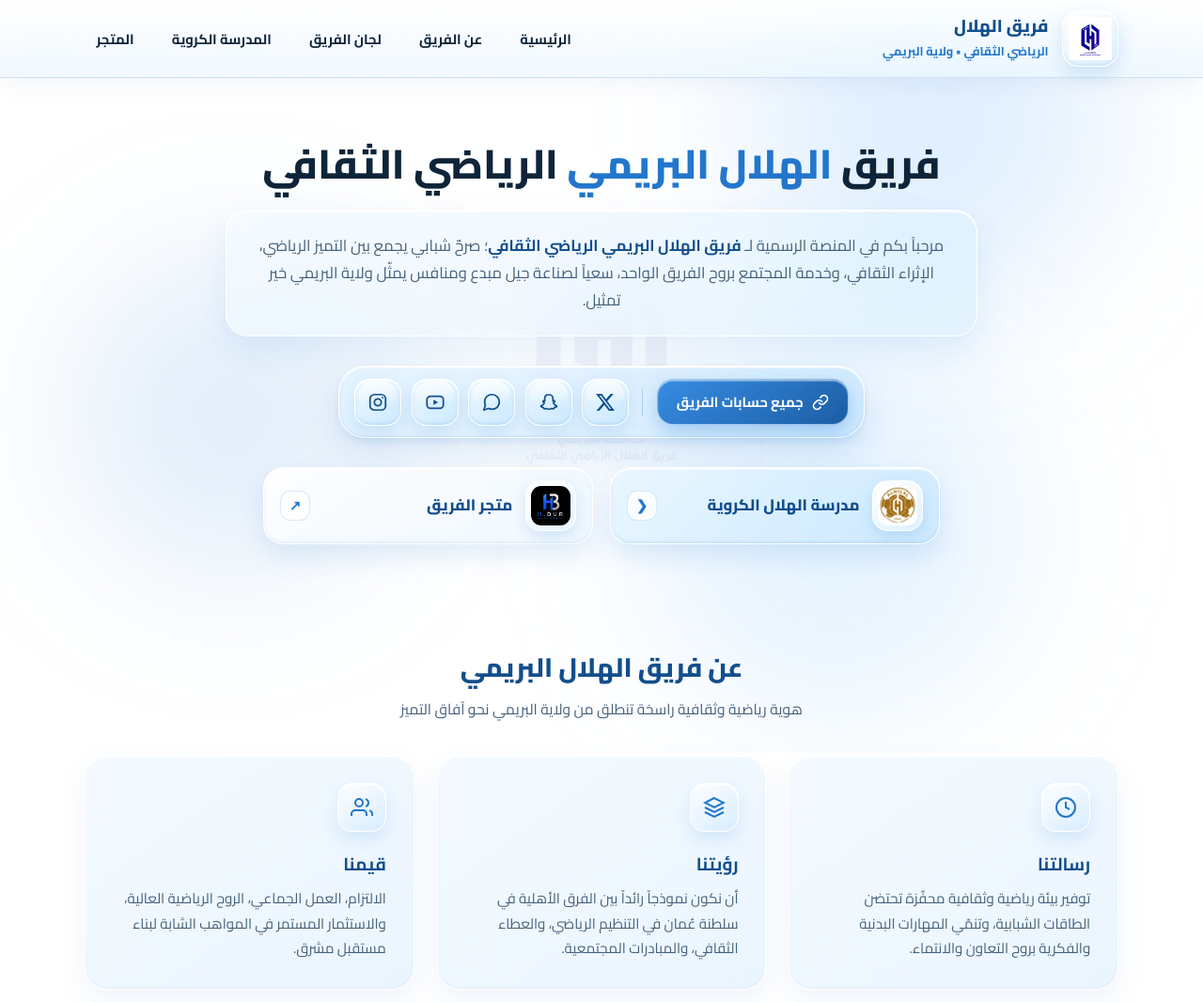
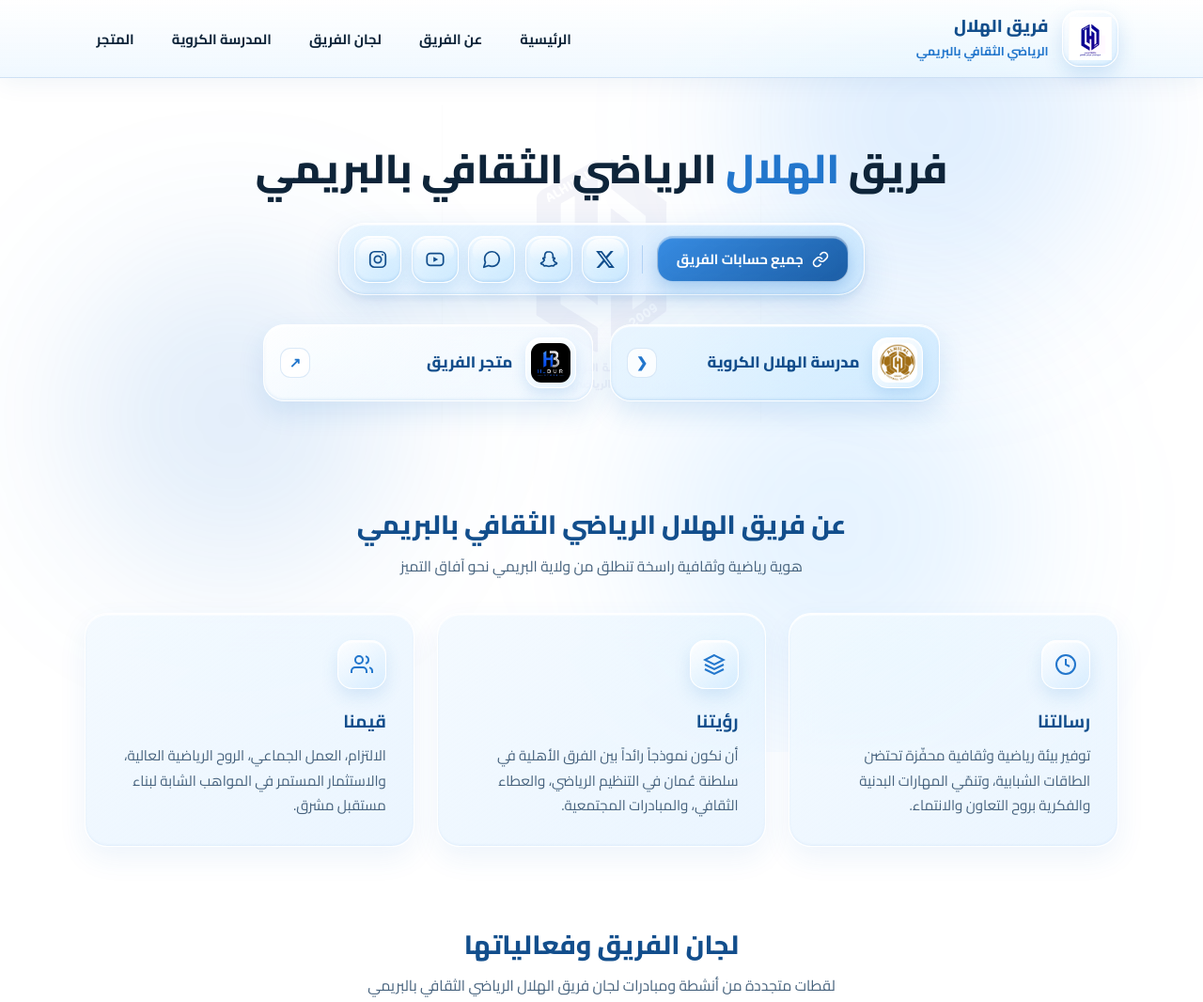
Before and after one commit to the-a7dx/alhilal, a plain HTML site: page index.html in a window 1280 px wide. Shown: the top 1066 px of the page at 94% size. Drawn offline with Linux system fonts and the light colour scheme.

Commit message:
Update index.html

```diff
--- a/index.html
+++ b/index.html
@@ -3,7 +3,7 @@
 <head>
   <meta charset="UTF-8" />
   <meta name="viewport" content="width=device-width, initial-scale=1.0" />
-  <title>  فريق الهلال الرياضي الثافي بالبريمي</title>
+  <title>فريق الهلال الرياضي الثقافي بالبريمي</title>
   <link rel="preconnect" href="https://fonts.googleapis.com" />
   <link rel="preconnect" href="https://fonts.gstatic.com" crossorigin />
   <link href="https://fonts.googleapis.com/css2?family=Cairo:wght@400;600;700;800&display=swap" rel="stylesheet" />
@@ -200,7 +200,7 @@
     /* ================= الواجهة الرئيسية ================= */
     .hero {
       position: relative;
-      padding: 4rem 1.25rem 3.2rem;
+      padding: 4.2rem 1.25rem 3.2rem;
       text-align: center;
       overflow: hidden;
     }
@@ -222,7 +222,7 @@
     .hero-inner {
       position: relative;
       z-index: 1;
-      max-width: 800px;
+      max-width: 820px;
       margin: 0 auto;
       display: flex;
       flex-direction: column;
@@ -233,34 +233,12 @@
       font-size: clamp(1.85rem, 4.2vw, 2.7rem);
       font-weight: 800;
       color: var(--text-dark);
-      margin-bottom: 1.2rem;
-      line-height: 1.3;
+      margin-bottom: 1.75rem;
+      line-height: 1.35;
     }
 
     .hero h1 span {
       color: var(--blue-glass-accent);
-    }
-
-    .intro-box {
-      background: linear-gradient(145deg, rgba(244, 250, 255, 0.86), rgba(214, 236, 255, 0.48));
-      backdrop-filter: blur(18px) saturate(180%);
-      -webkit-backdrop-filter: blur(18px) saturate(180%);
-      border: 1.2px solid var(--glass-border);
-      box-shadow:
-        0 14px 34px rgba(34, 118, 204, 0.10),
-        inset 0 1.5px 1px rgba(255, 255, 255, 1);
-      border-radius: 24px;
-      padding: 1.45rem 1.8rem;
-      margin-bottom: 1.9rem;
-    }
-
-    .intro-box p {
-      color: var(--text-muted);
-      font-size: 1.04rem;
-    }
-
-    .intro-box strong {
-      color: var(--blue-deep);
     }
 
     /* ================= شريط الرابط الموحد والأيقونات الزجاجية (iOS Glass) ================= */
@@ -1161,12 +1139,12 @@
     <div class="nav-container">
       <a href="#home" class="brand">
         <div class="brand-logo-wrap">
-          <img src="logo.png" alt="شعار فريق الهلال البريمي" onerror="this.style.display='none'; this.nextElementSibling.style.display='block';" />
+          <img src="logo.png" alt="شعار فريق الهلال الرياضي الثقافي بالبريمي" onerror="this.style.display='none'; this.nextElementSibling.style.display='block';" />
           <span style="display:none; font-weight:800; color:#124e8c; font-size:0.9rem;">الهلال</span>
         </div>
         <div class="brand-text">
-          <strong>فريق الهلال </strong>
-          <span>الرياضي الثقافي • ولاية البريمي</span>
+          <strong>فريق الهلال</strong>
+          <span>الرياضي الثقافي بالبريمي</span>
         </div>
       </a>
 
@@ -1189,14 +1167,7 @@
     <img src="logo.png" alt="" class="hero-watermark" aria-hidden="true" onerror="this.style.display='none';" />
 
     <div class="hero-inner">
-      <h1>فريق <span>الهلال البريمي</span> الرياضي الثقافي</h1>
-
-      <!-- الكلمة التعريفية للفريق -->
-      <div class="intro-box">
-        <p>
-          مرحباً بكم في المنصة الرسمية لـ <strong>فريق الهلال البريمي الرياضي الثقافي</strong>؛ صرحٌ شبابي يجمع بين التميز الرياضي، الإثراء الثقافي، وخدمة المجتمع بروح الفريق الواحد، سعياً لصناعة جيل مبدع ومنافس يمثّل ولاية البريمي خير تمثيل.
-        </p>
-      </div>
+      <h1>فريق <span>الهلال</span> الرياضي الثقافي بالبريمي</h1>
 
       <!-- الرابط الواحد الجامع وبجانبه الأيقونات الزجاجية الزرقاء -->
       <div class="unified-social-wrapper" id="contact">
@@ -1289,7 +1260,7 @@
   <!-- القسم التعريفي -->
   <section id="about" class="content-section">
     <div class="section-header">
-      <h2>عن فريق الهلال البريمي</h2>
+      <h2>عن فريق الهلال الرياضي الثقافي بالبريمي</h2>
       <p>هوية رياضية وثقافية راسخة تنطلق من ولاية البريمي نحو آفاق التميز</p>
     </div>
 
@@ -1330,7 +1301,7 @@
   <section id="committees" class="content-section" style="padding-top: 1.5rem;">
     <div class="section-header">
       <h2>لجان الفريق وفعالياتها</h2>
-      <p>لقطات متجددة من أنشطة ومبادرات لجان فريق الهلال البريمي</p>
+      <p>لقطات متجددة من أنشطة ومبادرات لجان فريق الهلال الرياضي الثقافي بالبريمي</p>
     </div>
 
     <div class="committees-grid">
@@ -1495,7 +1466,7 @@
 
   <!-- التذييل -->
   <footer>
-    <p>جميع الحقوق محفوظة © 2026 — <strong>فريق الهلال البريمي الرياضي الثقافي</strong></p>
+    <p>جميع الحقوق محفوظة © 2026 — <strong>فريق الهلال الرياضي الثقافي بالبريمي</strong></p>
   </footer>
 
   <script>
```
